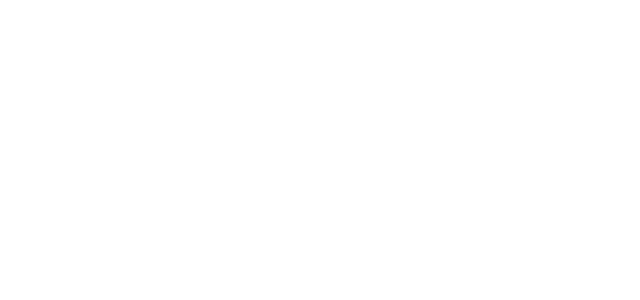
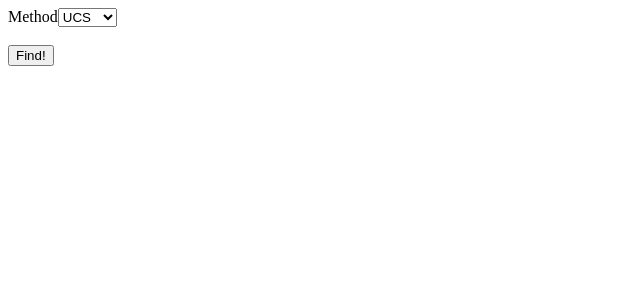
Before and after one commit to riyorax/Tucil3_13522061FE, a React (Vite) app: page / in a window 1280 px wide. Shown: the top 300 px of the page, without its empty margins (0-640 px from the left). Built offline with nearby package versions, Linux system fonts and the light colour scheme.

Commit message:
feat : added FormComponent

```diff
--- a/src/App.jsx
+++ b/src/App.jsx
@@ -1,14 +1,18 @@
 import React from "react";
+import { useState } from "react";
 import LetterBox from "./components/LetterBox";
 import WordContainer from "./components/WordContainer";
 import Solution from "./components/Solution";
-import MethodOption from "./components/MethodOption";
+import MethodOption from "./components/MethodComponent";
+import FormComponent from "./components/Form";
 import "./App.css";
 
 function App() {
+  const [isLoading, setLoading] = useState(false);
   return (
     <div className="App">
       {/* <WordContainer word={"cat"} matchWord={"cog"} /> */}
+      <FormComponent isLoading={isLoading} setLoading={setLoading} />
     </div>
   );
 }
--- a/src/components/Form.jsx
+++ b/src/components/Form.jsx
@@ -0,0 +1,88 @@
+import React from "react";
+import { useState, useEffect } from "react";
+import MethodComponent from "./MethodComponent";
+// import "./Form.css";
+
+const FormComponent = ({ isLoading, setLoading }) => {
+  //   const [startWord, setStartWord] = useState("");
+  //   const [endWord, setEndWord] = useState("");
+  const [isDone, setIsDone] = useState(false);
+  const [buttonEnabled, setButtonEnabled] = useState(true);
+  const [selectedMethod, setSelectedMethod] = useState("UCS");
+
+  const methodOptions = [
+    { value: "ucs", text: "UCS" },
+    { value: "gbfs", text: "GBFS" },
+    { value: "a*", text: "A*" },
+  ];
+
+  async function handleSubmit() {
+    if (!isInputValid || !startWord || !endWord || fromValue === toValue) {
+      alert(
+        "Input Invalid, make sure you choose the keywords from displayed card!"
+      );
+      return;
+    }
+
+    setButtonEnabled(false);
+    setLoading(true);
+    const data = {
+      method: selectedMethod,
+      start: startWord,
+      end: endWord,
+    };
+
+    // fetch("http://localhost:8080/save-data", {
+    //   method: "POST",
+    //   headers: { "Content-Type": "application/json" },
+    //   body: JSON.stringify(data),
+    // })
+    //   .then((response) => response.json())
+    //   .then((data) => {
+    //     if (data) {
+    //       setGraphData(data);
+    //       setRuntime(data.details[0].runtime);
+    //       setResult(data.details[1].totalpath);
+    //       setDepth(data.details[2].depth);
+    //       setTotArticle(data.details[3].totArticle);
+    //     }
+    //   })
+    //   .catch((error) => {
+    //     console.error("Error:", error.message);
+    //   })
+    //   .finally(() => {
+    //     setLoading(false);
+    //     setButtonEnabled(true);
+    //     setIsDone(true);
+    //   });
+  }
+
+  return (
+    <form
+      onSubmit={(e) => {
+        e.preventDefault();
+        handleSubmit();
+      }}
+      autoComplete="off"
+    >
+      <div className="container">
+        <div className="top">
+          <MethodComponent
+            labelId="methodOption"
+            selectId="method"
+            options={methodOptions}
+            onMethodChange={setSelectedMethod}
+            className="method-select"
+          />
+        </div>
+        <div className="bottom"></div>
+        <br />
+        <button className="find-button" type="submit" disabled={!buttonEnabled}>
+          Find!
+        </button>
+      </div>
+    </form>
+  );
+};
+
+export default FormComponent;
--- /dev/null
+++ b/src/components/MethodComponent.css
@@ -0,0 +1,27 @@
+.method-container label {
+  display: block;
+  font-size: 24px;
+  color: #0563c1;
+  font-weight: 600;
+}
+
+.method-container select {
+  width: 100px;
+  padding: 0.5em 1em;
+  border-radius: 30px;
+  border: 1px solid #a2a2a2;
+  box-shadow: 0 4px 8px rgba(0, 0, 0, 0.2);
+  font-size: 16px;
+  outline: none;
+  margin: 0 auto 1em;
+}
+
+.method-container {
+  font-family: "Inknut Antiqua", serif;
+  display: flex;
+  flex-direction: column;
+  align-items: center;
+  justify-content: center;
+  width: 100%;
+  text-align: center;
+}
--- a/src/components/MethodOption.jsx
+++ b/src/components/MethodComponent.jsx
@@ -1,12 +1,6 @@
 import React from "react";
 
-const MethodComponent = ({}) => {
-  const [selectedMethod, setSelectedMethod] = useState("UCS");
-  const methodOptions = [
-    { value: "UCS", text: "UCS" },
-    { value: "GBFS", text: "GBFS" },
-    { value: "A*", text: "A*" },
-  ];
+const MethodComponent = ({ labelId, selectId, options, onMethodChange }) => {
   return (
     <div className="method-container">
       <label id={labelId}>Method</label>
```
